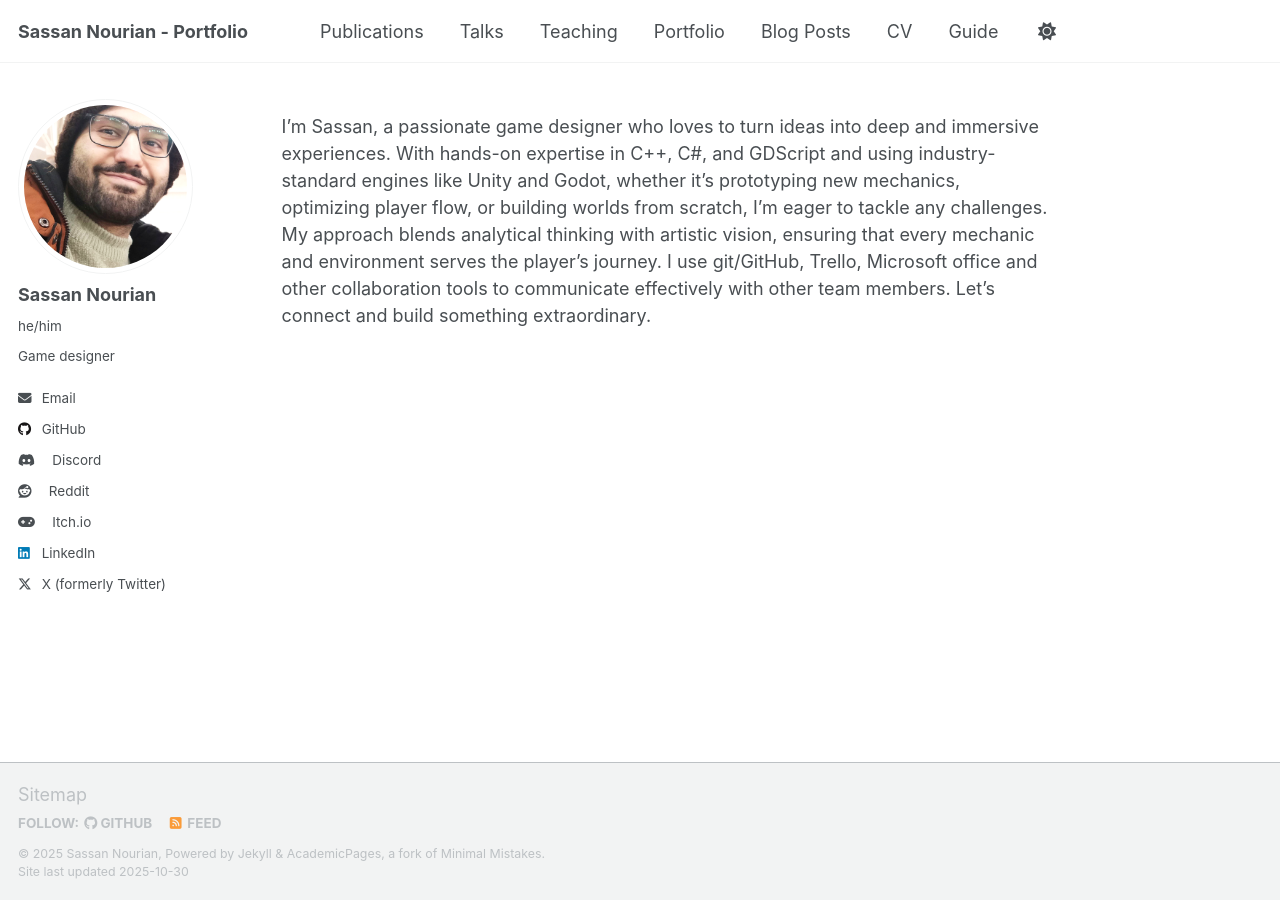
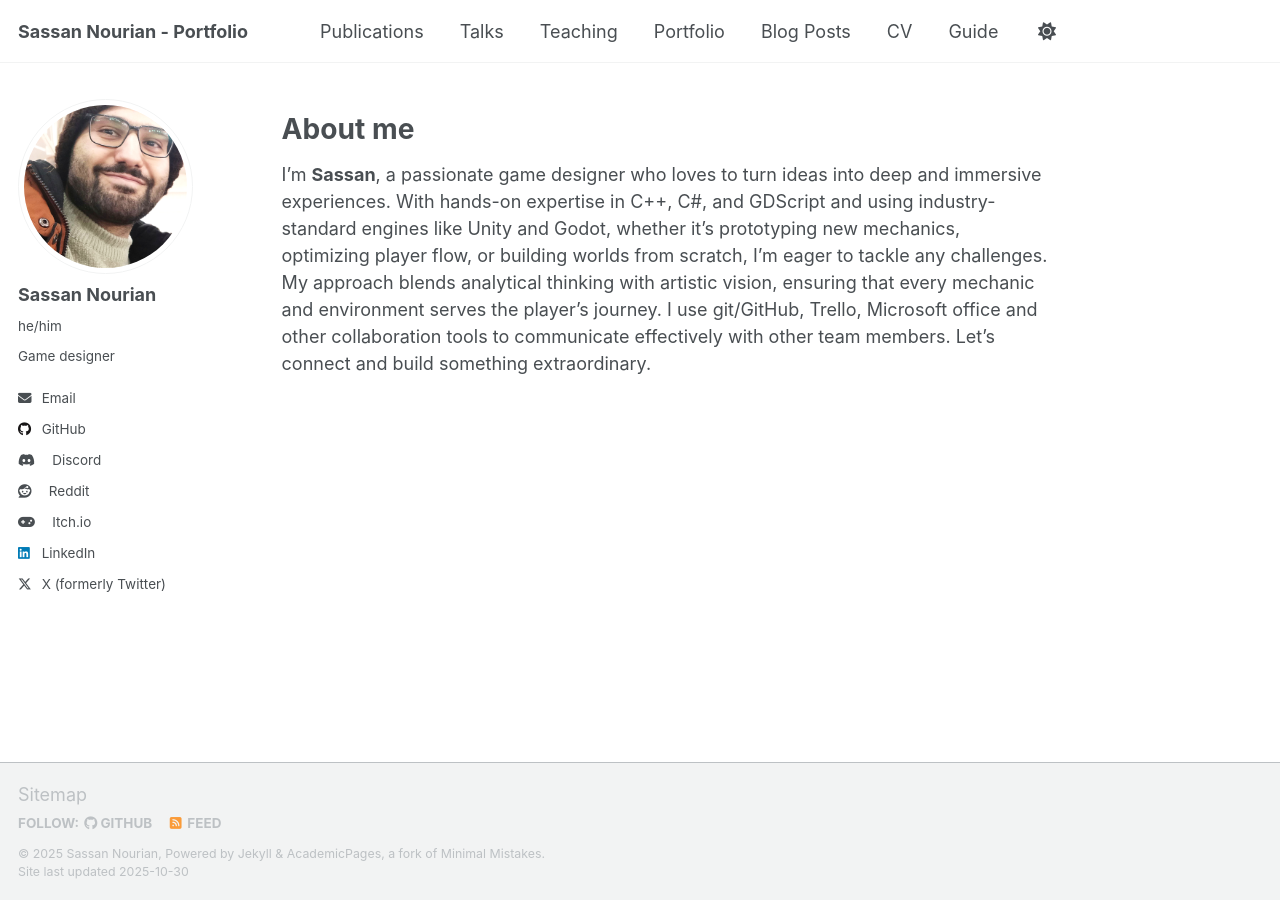
Before and after one commit to SassanTheDev/SassanTheDev.github.io, a Jekyll site: the page built from _pages/about.md, in a window 1280 px wide. Built offline with Jekyll 4.4.1, drawn with Linux system fonts in a browser that asks for light colours; a script that is not in the unit is left out.

Commit message:
about me updated.

```diff
--- a/_pages/about.md
+++ b/_pages/about.md
@@ -6,7 +6,8 @@ redirect_from:
   - /about/
   - /about.html
 ---
-I'm Sassan, a passionate game designer who loves to turn ideas into deep and immersive experiences. With hands-on expertise in C++, C#, and GDScript and using industry-standard engines like Unity and Godot, whether it's prototyping new mechanics, optimizing player flow, or building worlds from scratch, I'm eager to tackle any challenges.
+# About me
+I'm **Sassan**, a passionate game designer who loves to turn ideas into deep and immersive experiences. With hands-on expertise in C++, C#, and GDScript and using industry-standard engines like Unity and Godot, whether it's prototyping new mechanics, optimizing player flow, or building worlds from scratch, I'm eager to tackle any challenges.
 My approach blends analytical thinking with artistic vision, ensuring that every mechanic and environment serves the player's journey.
 I use git/GitHub, Trello, Microsoft office and other collaboration tools to communicate effectively with other team members.
 Let’s connect and build something extraordinary.
```
